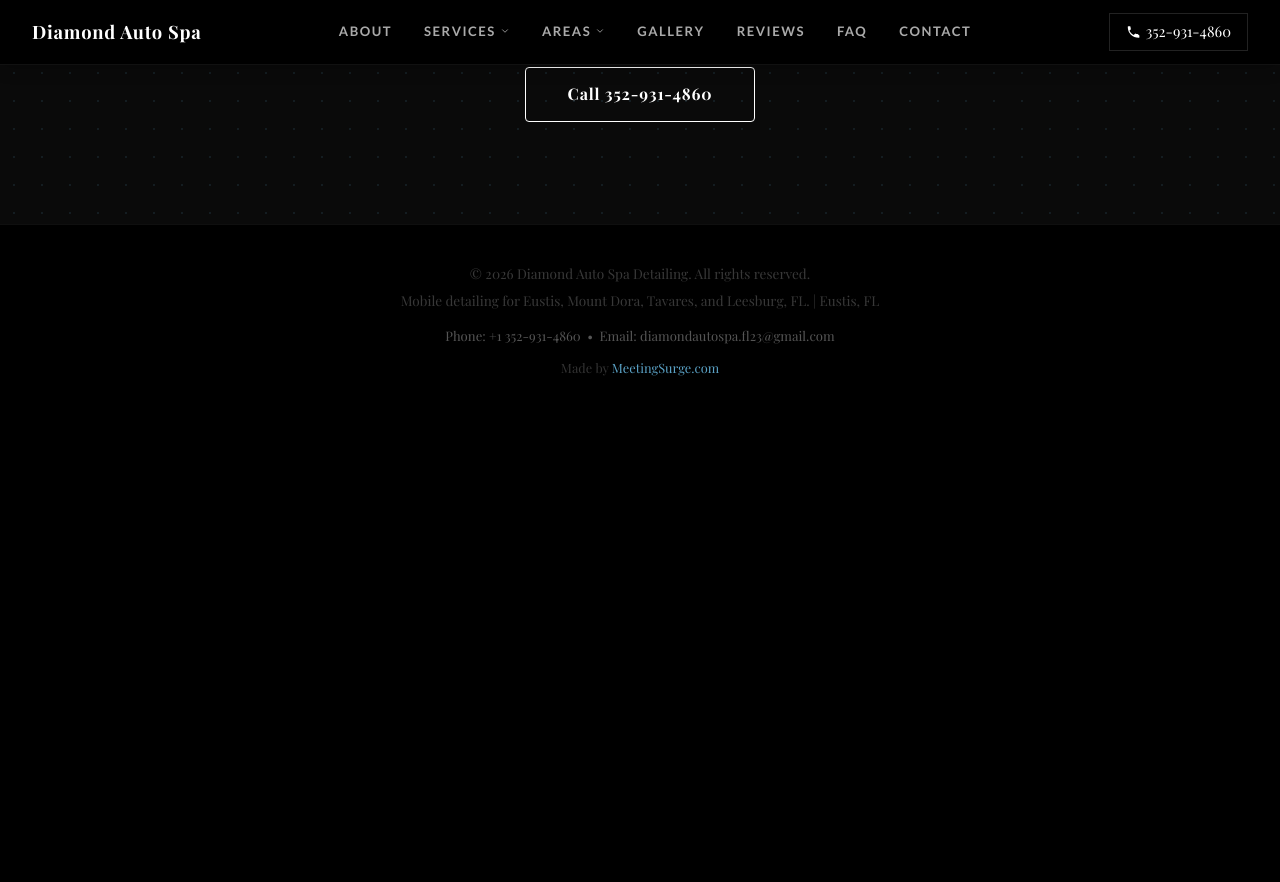
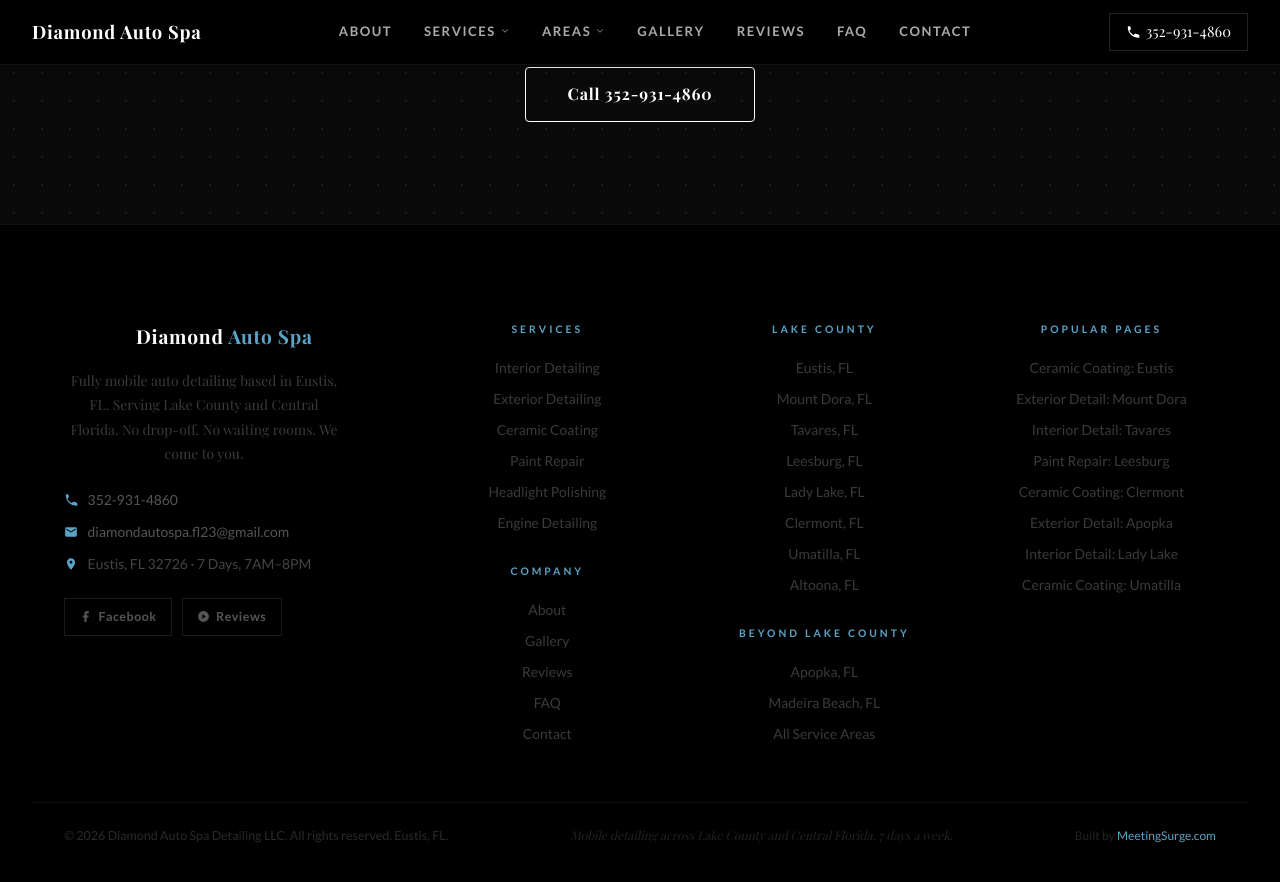
Before and after one commit to JamesBrownR/Diamond-Auto-Spa-Detailing, a Jekyll site: the page built from services/index.html, in a window 1280 px wide and 900 px high, scrolled down 4687 px. Shown: the top 882 px of the window. Built offline with Jekyll 4.4.1, drawn with Linux system fonts in a browser that asks for light colours; some web fonts are replaced; before the commit the page ends 5098 px from its top, so only the background shows below that.

Commit message:
Update services.html

```diff
--- a/_layouts/services.html
+++ b/_layouts/services.html
@@ -768,16 +768,8 @@
 
 
 <!-- ===== FOOTER ===== -->
-<footer>
-    <p>© 2026 Diamond Auto Spa Detailing. All rights reserved.</p>
-    <p>Mobile detailing for Eustis, Mount Dora, Tavares, and Leesburg, FL. | Eustis, FL</p>
-    <p style="margin-top: 0.8rem; color: #555; font-size: 0.82rem;">
-        Phone: +1 352-931-4860 &nbsp;•&nbsp; Email: diamondautospa.fl23@gmail.com
-    </p>
-    <p style="margin-top: 0.8rem; color: #333; font-size: 0.8rem;">
-        Made by <a href="https://www.meetingsurge.com" target="_blank">MeetingSurge.com</a>
-    </p>
-</footer>
+{% include footer.html %}
+
 
 <!-- ===== SCROLL REVEAL ===== -->
 <script>
```
